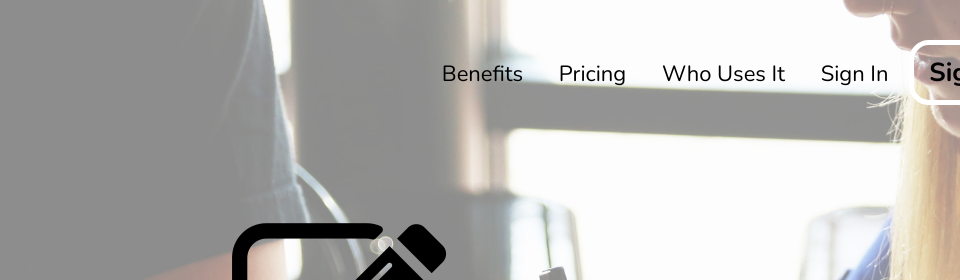
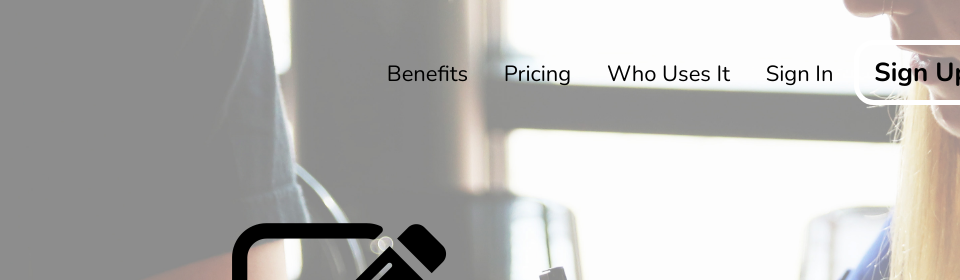
Before and after one commit to sonikii87/blocbox, a plain HTML site: page index.html in a window 1280 px wide. Shown: the top 280 px of the page, 320-1280 px from the left. Drawn offline with nearby package versions, Linux system fonts and the light colour scheme.

Commit message:
Update blocbox.css

```diff
--- a/css/blocbox.css
+++ b/css/blocbox.css
@@ -153,7 +153,7 @@ header {
     width: 100%;
     height: 10px;
     text-align: center;
-    margin-left: 20.5em;
+    margin-left: 18em;
     font-size: 22px;
 }
 #menu ul {
```
